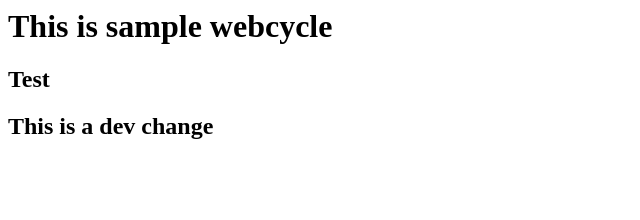
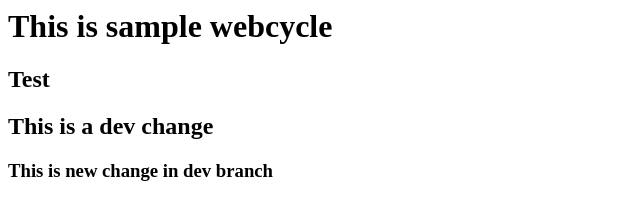
Before and after one commit to kakadeh/TrainingJuly18, a plain HTML site: page index.html in a window 1280 px wide. Shown: the whole page, without its empty margins (0-640 px from the left). Drawn offline with Linux system fonts and the light colour scheme.

Commit message:
branch commit

```diff
--- a/index.html
+++ b/index.html
@@ -1,3 +1,4 @@
 <h1> This is sample webcycle <h1>
 <h2> Test </h2>
 <h2> This is a dev change </h2>
+<h3> This is new change in dev branch </h3>
```
